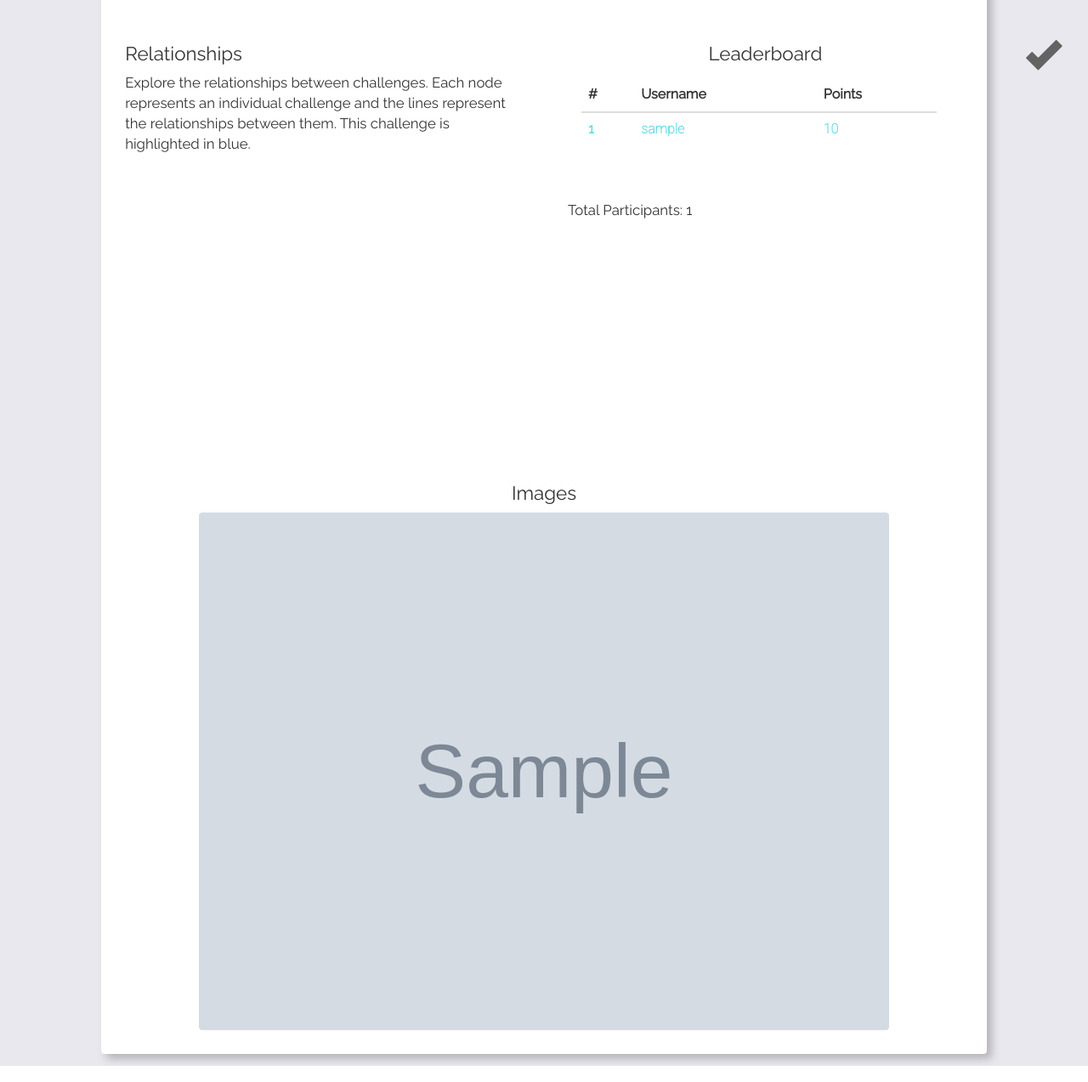
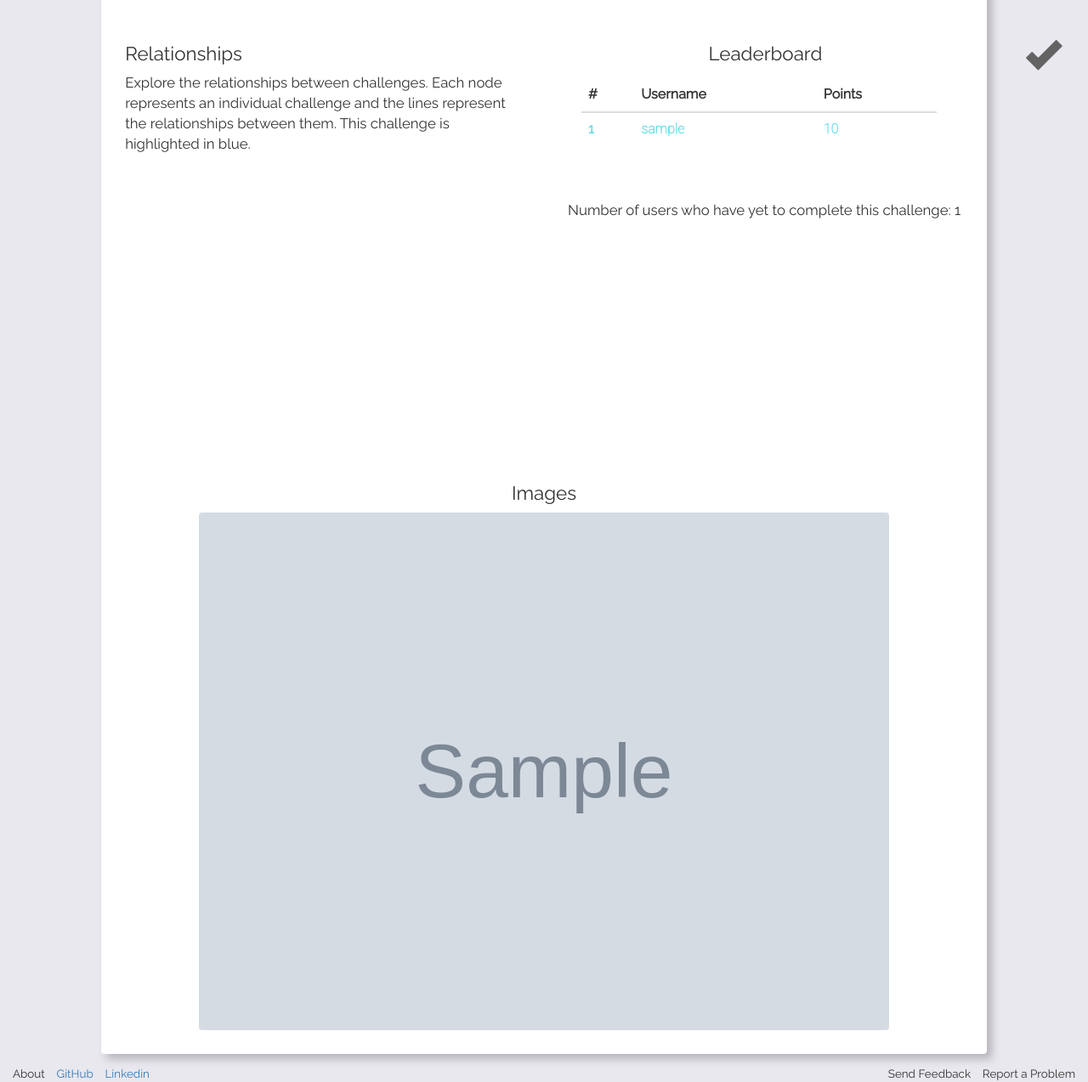
Before and after one commit to NatashaMitchko/nerve, a Flask app: page /challenge/1 in a window 1280 px wide. Shown: the part 689-1962 px from the top of the page at 85% size. Run offline with Flask 2, Linux system fonts and the light colour scheme; the visitor is signed in with stand-in values (Sample User, id 1); tables that the repository leaves empty hold one stand-in row (values such as "Sample post"); grey boxes marked "Sample" are stand-in pictures; some libraries are stand-ins or nearby versions.

Commit message:
Added footer with linkedin/github links on profile, challenge, challenges page. Have options to add send feedback/ RAP functionality in the future.

```diff
--- a/server.py
+++ b/server.py
@@ -80,14 +80,15 @@ def load_user_profile(username):
     they click another profile it will load that users profile and challenges.
     """
     user = get_user_by_username(username)
+    is_logged_in_user = (user.id == session['user_id'])
     if user:
         info = get_profile_page_info(user.id)
         return render_template('profile.html',
                                 username=username,
-                                info=info)
+                                info=info,
+                                is_logged_in_user=is_logged_in_user)
     else:
-        flash("Not a valid user.")
-        return redirect('/')
+        return redirect('/challenges')
 
 @app.route('/time.json')
 def humanize_timestamp():
@@ -272,7 +273,7 @@ def show_all_challenges():
         username = user.username
     else:
         username = ''
-    challenges = Challenge.query.order_by(Challenge.difficulty).all()
+    challenges = Challenge.query.order_by(desc(Challenge.difficulty)).all()
     return render_template('challenges.html', challenges=challenges, username=username)
 
 @app.route('/is_completed.json')
@@ -500,6 +501,11 @@ def contact_me():
     """My profile page that shows how to get in contact with me"""
     return render_template('contact_me.html')
 
+@app.route('/about')
+def about():
+    """Render the about this project page"""
+    return render_template('about.html')
+
 
 if __name__ == "__main__":
 
--- a/static/main.css
+++ b/static/main.css
@@ -25,6 +25,19 @@ html, body {
 
 #profile {
   font-size: 1.2em;
+}
+
+.left {
+  float: left;
+}
+
+footer {
+  font-size: .8em;
+  margin-top: 1em;
+}
+
+.right {
+  float: right;
 }
 
 /*COLORED BACKGROUND PAGE STYLING*/
--- a/templates/base.html
+++ b/templates/base.html
@@ -7,9 +7,6 @@
   <script src="https://cdnjs.cloudflare.com/ajax/libs/Chart.js/2.5.0/Chart.bundle.js"></script>
   <!-- D3 -->
   <script src="https://d3js.org/d3.v4.min.js"></script>
-  <!-- LOADING BAR -->
-  <link rel="stylesheet" type="text/css" href="/static/loading-bar/loading-bar.css"/>
-  <script type="text/javascript" src="/static/loading-bar/loading-bar.js"></script>
   <!-- FONT, BOOTSTRAP & CSS -->
   <link href="https://fonts.googleapis.com/css?family=Raleway|Roboto:100" rel="stylesheet">
   <link rel="stylesheet" href="https://maxcdn.bootstrapcdn.com/bootstrap/3.3.7/css/bootstrap.min.css" integrity="sha384-BVYiiSIFeK1dGmJRAkycuHAHRg32OmUcww7on3RYdg4Va+PmSTsz/K68vbdEjh4u" crossorigin="anonymous">
--- a/templates/challenge.html
+++ b/templates/challenge.html
@@ -20,8 +20,6 @@
       <h1 class="title text-center">Analytics</h1>
     </div>
   </div>
-
-
   <div class="col-xs-10 col-xs-offset-1 main top" id="d3">
     <div class="row">
       <div class="col-xs-10 col-xs-offset-1 col-md-6 col-md-offset-0 section">
@@ -61,7 +59,7 @@
             {% endfor %}
           </tbody>
         </table>
-        <p class="text-left">Total Participants: <span class="num-players" data-challenge_id="{{ challenge[0][0].id }}"></span></p>
+        <p class="text-left">Number of users who have yet to complete this challenge: <span class="num-players" data-challenge_id="{{ challenge[0][0].id }}"></span></p>
       </div>
     </div>
     <div class="row">
@@ -80,9 +78,15 @@
     </a>
   </div>
   {% endif %}
+  <footer>
+  <p>
+    <span class="left">About &nbsp&nbsp
+      <a href="https://github.com/NatashaMitchko/nerve">GitHub</a> &nbsp&nbsp
+      <a href="https://www.linkedin.com/in/natashamitchko/">Linkedin</a></span>
+    <span class="right">Send Feedback &nbsp&nbsp Report a Problem</span>
+  </p>
+</footer>
 </div>
-
-
 </div>
 <script src="https://d3js.org/d3.v4.min.js"></script>
 <script>
@@ -185,24 +189,3 @@
 </script>
 
 {% endblock %}
-<!-- ####################################################################### -->
-<!-- {% if session.get('active') %}
-<a href="/logout">Log Out</a>
-<a href="/profile/id/{{ session.get('user_id')}}">Profile</a>
-{% else %}
-<a href="/login">Log In</a>
-{% endif %}
-<h1>{{ challenge[0][0].title }}</h1>
-  {% if session.get('active') %}
-    <a data-challenge_id="{{ challenge[0][0].id }}" data-user_challenge_id="" class="accept-btn">Accept</a>
-  {% endif %}
-<a href='/challenges'>Find a Challenge</a>
-<a href='/create'>Create a Challenge</a>
-<ul>
-{% for tuple in challenge %}
-    <li>{{ tuple[1].category.tag }} </li>
-{% endfor %}
-</ul>
-<p>{{ challenge[0][0].description }}</p>
-<div style="width:50%"><img src="/{{ challenge[0][0].image_path }}"></div>
- -->
```
Also changed, not shown: templates/about.html (added, +18 -0 lines), templates/challenges.html (+8 -31 lines), templates/profile.html (+11 -2 lines).
